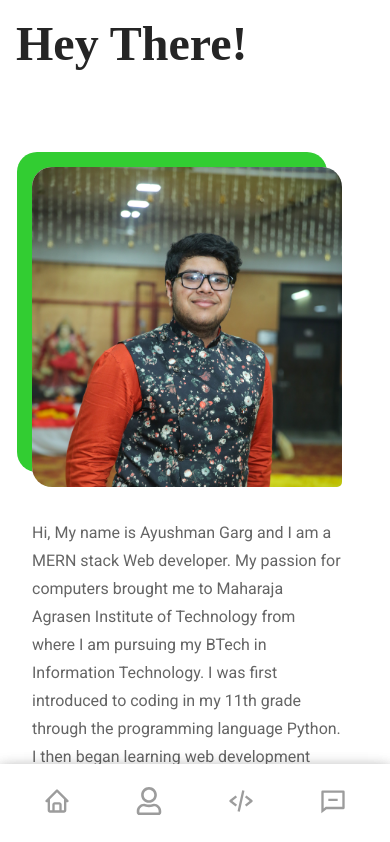
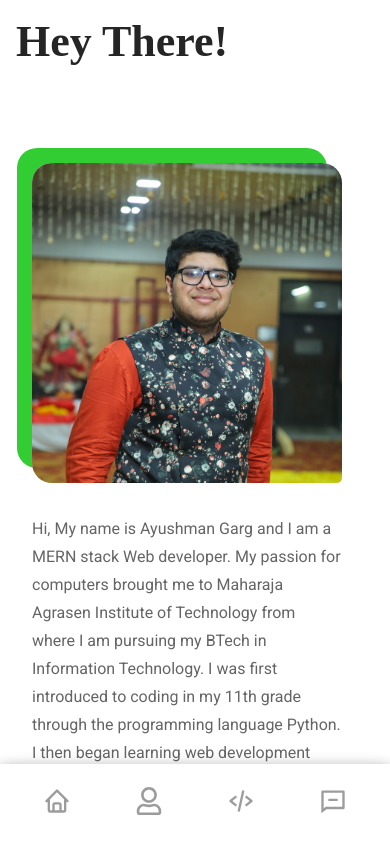
Before and after one commit to ayushmangarg2003/ayushmangarg, a React (Create React App) app: page / in a window 390 px wide. Shown: the top 842 px of the page. Built offline with nearby package versions, Linux system fonts and the light colour scheme; a web font is replaced by a local one.

Commit message:
Update Heading.css
Reduced the font-size of heading

```diff
--- a/src/components/Heading/Heading.css
+++ b/src/components/Heading/Heading.css
@@ -1,12 +1,12 @@
 .heading{
     font-family: 'Reggae One', cursive;
-    font-size: 4rem;
+    font-size: 3.5rem;
     color: #252525;
     padding-bottom: 3rem;
 }
 @media screen and (max-width:700px) {
     .heading{
-        font-size: 3rem;
+        font-size: 2.75rem;
     }
 }
 @media screen and (max-width:300px) {
```
